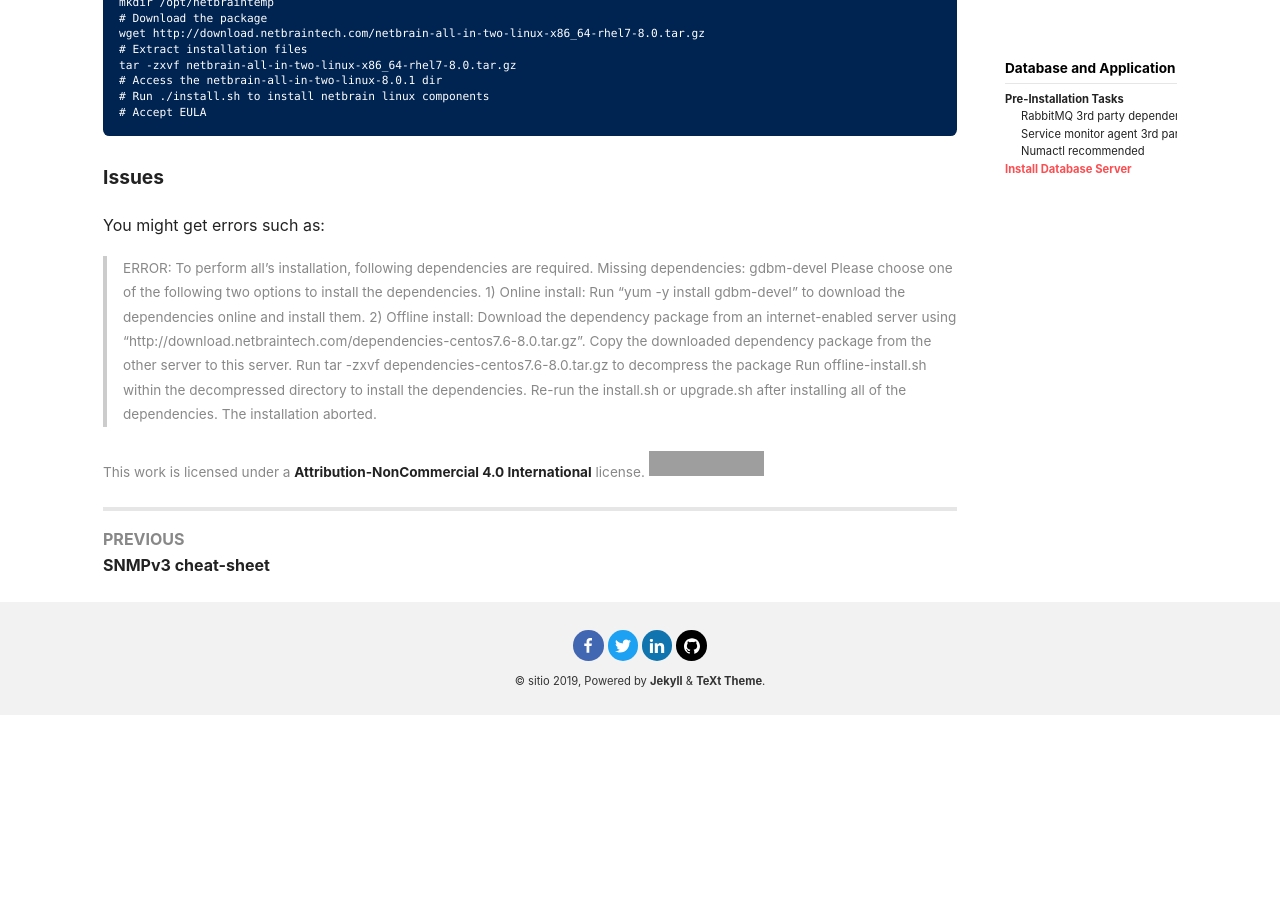
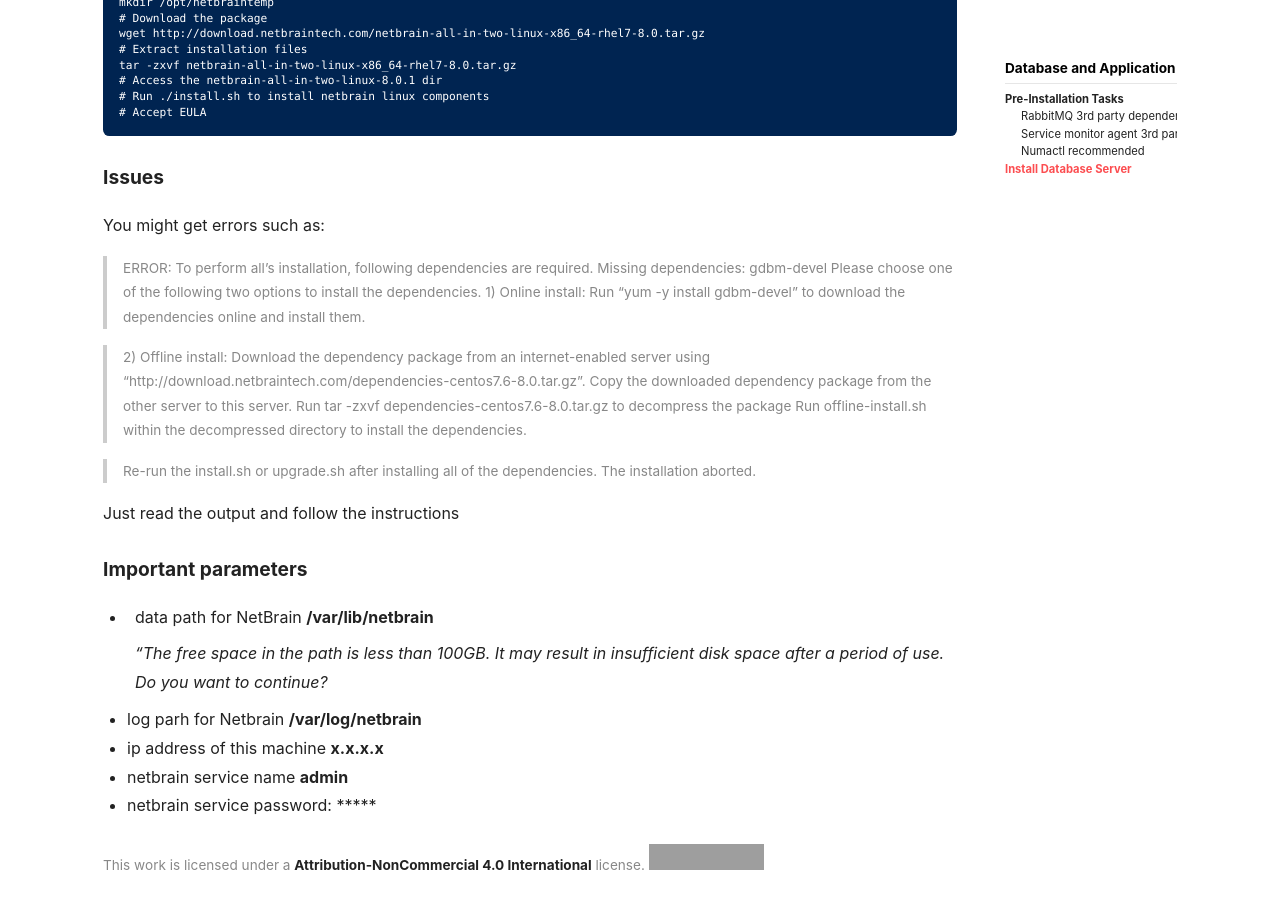
Before and after one commit to amarinjs/sitio, a Jekyll site: the page built from _posts/2019-12-12-Netbrain-all-in-two.md, in a window 1280 px wide and 900 px high, scrolled down 2384 px. Built offline with Jekyll 4.4.1, drawn with Linux system fonts in a browser that asks for light colours; nearby versions of some CDN libraries; comment, search, counter and statistics services are not loaded; before the commit the page ends 3099 px from its top, so only the background shows below that; grey boxes are pictures that could not be loaded.

Commit message:
Update 2019-12-12-Netbrain-all-in-two.md

```diff
--- a/_posts/2019-12-12-Netbrain-all-in-two.md
+++ b/_posts/2019-12-12-Netbrain-all-in-two.md
@@ -107,9 +107,25 @@
 >Please choose one of the following two options to install the dependencies.
 >  1) Online install:
 >      Run "yum -y install gdbm-devel" to download the dependencies online and install them.
+
 >  2) Offline install:
 >      Download the dependency package from an internet-enabled server using "http://download.netbraintech.com/dependencies-centos7.6-8.0.tar.gz".
 >      Copy the downloaded dependency package from the other server to this server.
 >      Run tar -zxvf dependencies-centos7.6-8.0.tar.gz to decompress the package
 >      Run offline-install.sh within the decompressed directory to install the dependencies.
->Re-run the install.sh or upgrade.sh after installing all of the dependencies. The installation aborted.
+
+> Re-run the install.sh or upgrade.sh after installing all of the dependencies. The installation aborted.
+
+Just read the output and follow the instructions
+
+#### Important parameters
+
+- data path for NetBrain **/var/lib/netbrain**
+
+	*"The free space in the path is less than 100GB. It may result in insufficient disk space after a period of use. Do you want to continue?*
+
+
+- log parh for Netbrain **/var/log/netbrain**
+- ip address of this machine **x.x.x.x**
+- netbrain service name **admin**
+- netbrain service password: *****
```
